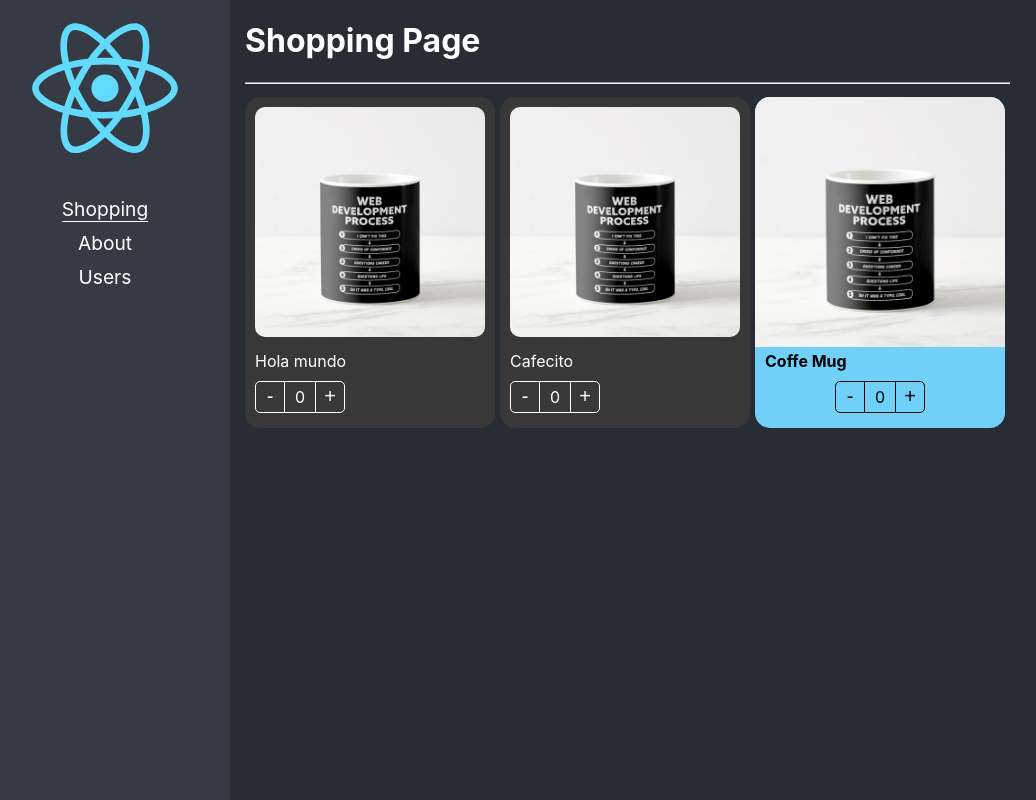
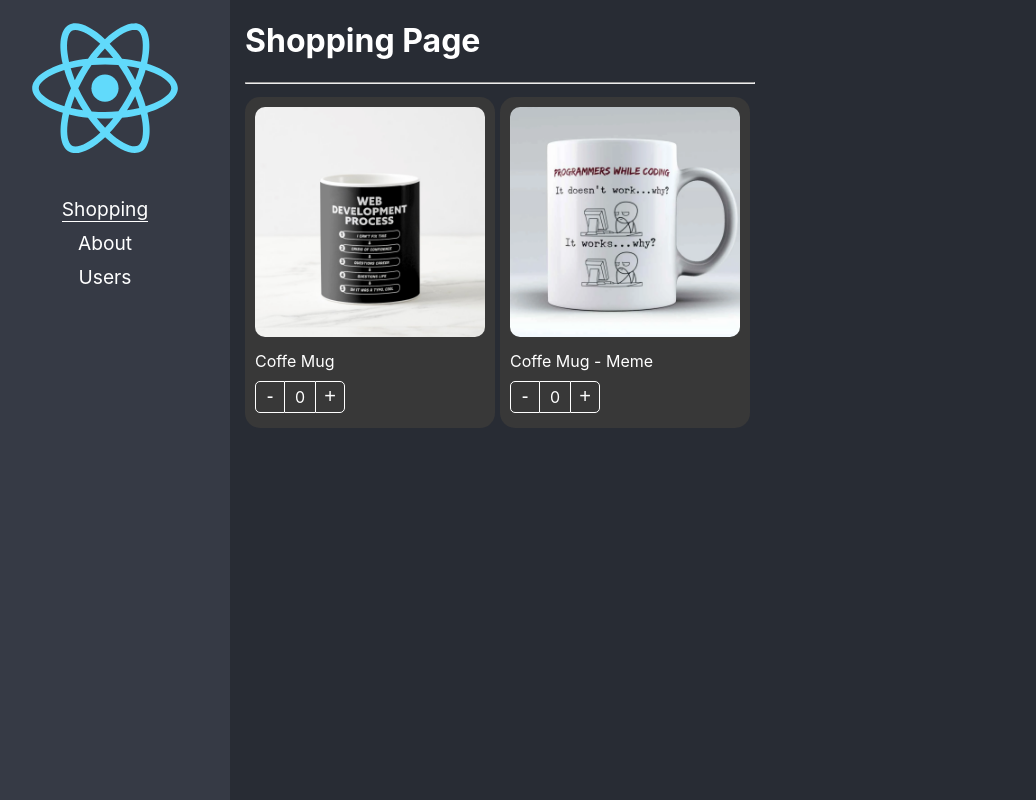
Before and after one commit to AkselRivera/react-adv, a React (Create React App) app: page /home in a window 1280 px wide. Shown: the whole page, without its empty margins (20-1056 px from the left). Built offline with nearby package versions, Linux system fonts and the light colour scheme.

Commit message:
Control props implementado

```diff
--- a/src/02-component-pattern/components/ProductCard.tsx
+++ b/src/02-component-pattern/components/ProductCard.tsx
@@ -1,6 +1,6 @@
 import  { createContext} from 'react';
 import { useProduct } from '../hooks/useProduct';
-import { Product, ProductContextProps } from '../interfaces/interfaces';
+import { onChangeArgs, Product, ProductContextProps } from '../interfaces/interfaces';
 
 import styles from '../styles/styles.module.css';
 
@@ -9,6 +9,8 @@ export interface ProductCardProps{
     children?: React.ReactElement | React.ReactElement[];
     className?: string;
     style?: React.CSSProperties;
+    onChange?:(args: onChangeArgs )=> void;
+    value?: number;
 }
 
 
@@ -16,9 +18,9 @@ export const ProductContext= createContext({} as ProductContextProps);
 const {Provider} = ProductContext;
 
 
-export const ProductCard = ({children ,product, className,style}:ProductCardProps) => {
+export const ProductCard = ({children ,product, className,style,onChange, value}:ProductCardProps) => {
 
-    const {counter, increaseBy} = useProduct();
+    const {counter, increaseBy} = useProduct( {onChange, product, value} );
 
     return (
         <Provider value={{
--- /dev/null
+++ b/src/02-component-pattern/data/products.ts
@@ -0,0 +1,15 @@
+import { Product } from "../interfaces/interfaces";
+
+const product={
+    id:'1',
+    title:'Coffe Mug',
+    img:'./coffee-mug.png'
+}
+const product2={
+    id:'2',
+    title:'Coffe Mug - Meme',
+    img:'./coffee-mug2.png'
+}
+
+
+export const products: Product[] = [product, product2];
--- a/src/02-component-pattern/hooks/useProduct.ts
+++ b/src/02-component-pattern/hooks/useProduct.ts
@@ -1,12 +1,36 @@
-import { useState } from "react";
+import { useEffect, useRef, useState } from "react";
+import { onChangeArgs, Product } from "../interfaces/interfaces";
 
-export const useProduct =()=>{
+interface useProductProps{
+    product:Product;
+    onChange?: (args: onChangeArgs ) => void;
+    value?: number;
+}
 
-    const [counter, setCounter] = useState(0);
+export const useProduct =({onChange, product, value=0}:useProductProps)=>{
+
+    const [counter, setCounter] = useState(value);
+
+    const isControlled = useRef(!!onChange);
+
+
 
     const increaseBy = (value:number) =>{
-        setCounter(prev => Math.max( prev + value,0 ) );
+
+        if( isControlled.current){
+            return onChange!({count:value, product});
+        }
+
+        const newValue= Math.max( counter + value,0 );
+
+        setCounter(newValue );
+
+        onChange && onChange({count:newValue, product});
     }
+
+    useEffect(()=>{
+        setCounter(value);
+    },[value]);
 
     return {counter, increaseBy };
 }
--- /dev/null
+++ b/src/02-component-pattern/hooks/useShoppingCart.ts
@@ -0,0 +1,45 @@
+import { useState } from "react";
+import { Product, ProductInCart } from "../interfaces/interfaces";
+
+
+export const useShoppingCart =()=>{
+
+    const [shoppingCart, setShoppingCart] = useState<{ [key:string]:ProductInCart }>({});
+
+    const onProductCountChange =({ count,product }:{count:number, product:Product})=>{
+
+        setShoppingCart( oldShoppingCart =>{
+
+            const productInCart:ProductInCart = oldShoppingCart[product.id] || {...product, count:0}
+
+            if( Math.max(productInCart.count+ count,0) >0){
+                productInCart.count += count;
+                return{
+                    ...oldShoppingCart,
+                    [product.id]:productInCart
+                }
+            }
+
+            const { [product.id]:toDelete, ...rest }= oldShoppingCart;
+            return  rest;
+
+            // if(count===0 ){
+
+            //     const { [product.id]:toDelete, ...rest }= oldShoppingCart;
+            //     console.log( toDelete);
+
+            //     return  rest;
+            // }
+
+            // return {
+            //     ...oldShoppingCart,
+            //     [product.id]: {...product,count}
+            // }
+
+        })
+
+    }
+
+    return {  shoppingCart ,onProductCountChange }
+
+}
--- a/src/02-component-pattern/pages/ShoppingPage.tsx
+++ b/src/02-component-pattern/pages/ShoppingPage.tsx
@@ -1,14 +1,16 @@
-import { ProductButtons, ProductCard, ProductImage, ProductTitle } from '../components/index';
+import { ProductCard, ProductImage } from '../components/index';
+import { products } from '../data/products';
+import { useShoppingCart } from '../hooks/useShoppingCart';
 import '../styles/custom-styles.css';
 
-const product={
-    id:'1',
-    title:'Coffe Mug',
-    img:'./coffee-mug.png'
-}
+
+
 
 
 export const ShoppingPage = () => {
+
+    const {  shoppingCart, onProductCountChange } = useShoppingCart();
+
     return (
         <div >
             <h1>Shopping Page</h1>
@@ -20,6 +22,7 @@ export const ShoppingPage = () => {
                 flexWrap:'wrap'
             }}>
 
+                {/* Apuntes  :)
                 <ProductCard
                     product={product}
                     className='bg-dark text-white'
@@ -27,37 +30,55 @@ export const ShoppingPage = () => {
                     <ProductImage className='custom-image' />
                     <ProductTitle title='Hola mundo' />
                     <ProductButtons className='custom-buttons' />
+                </ProductCard> */}
+
+                {
+                    products.map( product =>(
+                        <ProductCard
+                            key={product.id}
+                            product={product}
+                            className='bg-dark text-white'
+                            onChange={ onProductCountChange }
+                            value={ shoppingCart[product.id]?.count || 0 }
+                        >
+                            <ProductImage className='custom-image'/>
+                            <ProductCard.Title />
+                            <ProductCard.Buttons className='custom-buttons' />
                         </ProductCard>
+                    ))
+                }
+
+            </div>
+
+            <div className='shopping-cart'>
+                {
+                    Object.entries(shoppingCart).map(([key, product])=> (
 
                     <ProductCard
+                        key={key}
                         product={product}
                         className='bg-dark text-white'
+                        style={{width:'100px'}}
+                        value={ product.count }
+                        onChange={onProductCountChange}
                     >
-                    <ProductImage className='custom-image'  />
-                    <ProductCard.Title title={'Cafecito'} />
-                    <ProductCard.Buttons className='custom-buttons' />
-                </ProductCard>
-
-                <ProductCard
-                    product={product}
-                    style={{
-                        backgroundColor:'#70D1F8'
-                    }}
-                >
-                    <ProductImage />
-                    <ProductCard.Title
-                        style={{
-                            fontWeight:'bold'
-                        }}
-                    />
+                        <ProductImage className='custom-image'/>
                         <ProductCard.Buttons
+                            className='custom-buttons'
                             style={{
                                 display:'flex',
                                 justifyContent:'center'
                             }}
                         />
                     </ProductCard>
+
+                    ))
+
+
+
+                }
             </div>
+
         </div>
     )
 }
--- a/src/02-component-pattern/styles/custom-styles.css
+++ b/src/02-component-pattern/styles/custom-styles.css
@@ -16,3 +16,9 @@
     color: white;
     border-color: white;
 }
+
+.shopping-cart{
+    position: fixed;
+    right: 0px;
+    top: 0px;
+}
```
Also changed, not shown: src/02-component-pattern/interfaces/interfaces.ts (+10 -0 lines), public/coffee-mug2.png (added). Lines whose indentation alone changed are shown as unchanged.
